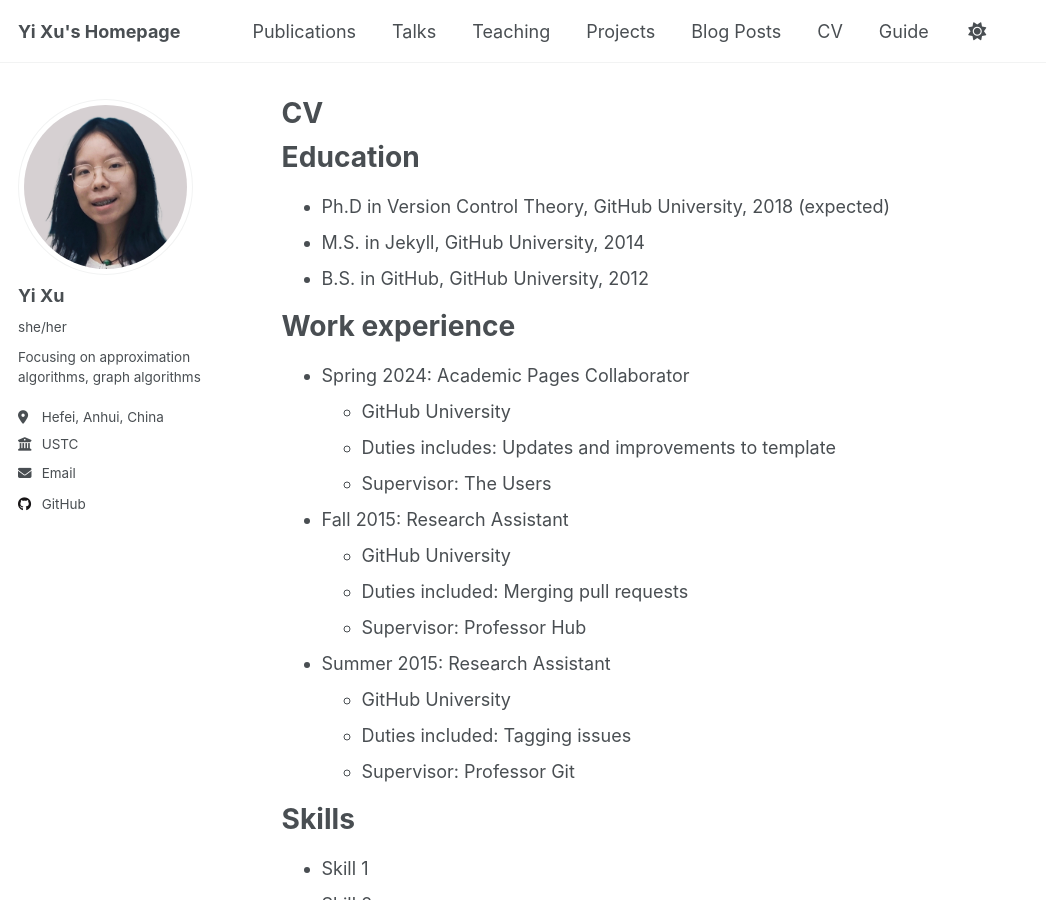
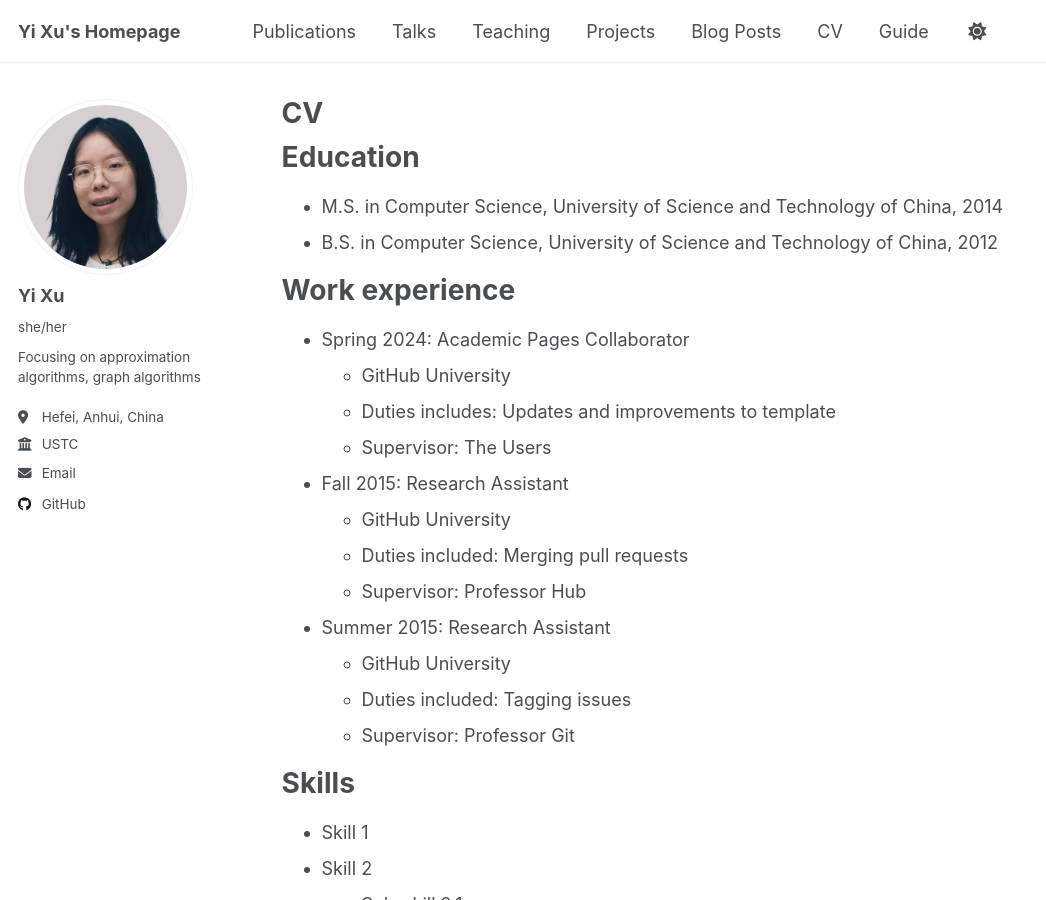
Before and after one commit to yixu-cs/yixu-cs.github.io, a Jekyll site: the page built from _pages/cv.md, in a window 1280 px wide and 900 px high. Shown: the whole window, without its empty margins (0-1046 px from the left). Built offline with Jekyll 4.4.1, drawn with Linux system fonts in a browser that asks for light colours; a script that is not in the unit is left out.

Commit message:
update CV with education section

```diff
--- a/_pages/cv.md
+++ b/_pages/cv.md
@@ -11,9 +11,8 @@ redirect_from:
 
 Education
 ======
-* Ph.D in Version Control Theory, GitHub University, 2018 (expected)
-* M.S. in Jekyll, GitHub University, 2014
-* B.S. in GitHub, GitHub University, 2012
+* M.S. in Computer Science, University of Science and Technology of China, 2014
+* B.S. in Computer Science, University of Science and Technology of China, 2012
 
 Work experience
 ======
```
